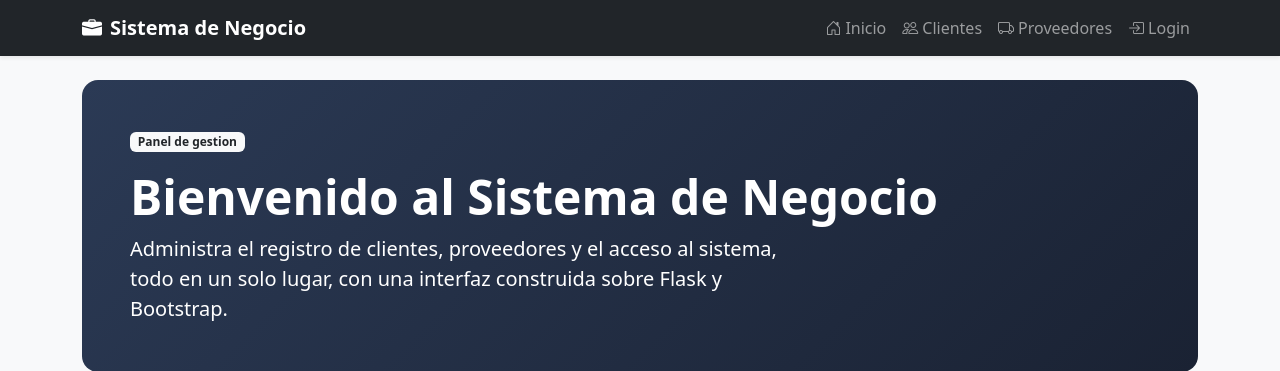
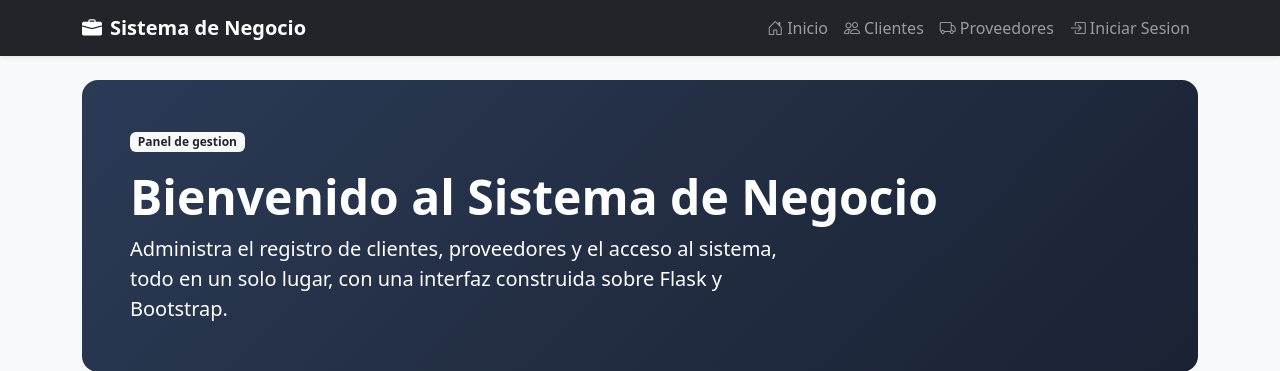
Before and after one commit to Danisaurio12/036-bootstrap-formularios, a Flask app: page / in a window 1280 px wide. Shown: the top 371 px of the page. Run offline with Flask 3, Linux system fonts and the light colour scheme.

Commit message:
Update base.html

```diff
--- a/templates/base.html
+++ b/templates/base.html
@@ -23,7 +23,7 @@
                     <li class="nav-item"><a class="nav-link" href="/"><i class="bi bi-house-door me-1"></i>Inicio</a></li>
                     <li class="nav-item"><a class="nav-link" href="/clientes"><i class="bi bi-people me-1"></i>Clientes</a></li>
                     <li class="nav-item"><a class="nav-link" href="/proveedores"><i class="bi bi-truck me-1"></i>Proveedores</a></li>
-                    <li class="nav-item"><a class="nav-link" href="/login"><i class="bi bi-box-arrow-in-right me-1"></i>Login</a></li>
+                    <li class="nav-item"><a class="nav-link" href="/login"><i class="bi bi-box-arrow-in-right me-1"></i>Iniciar Sesion</a></li>
                 </ul>
             </div>
         </div>
```
